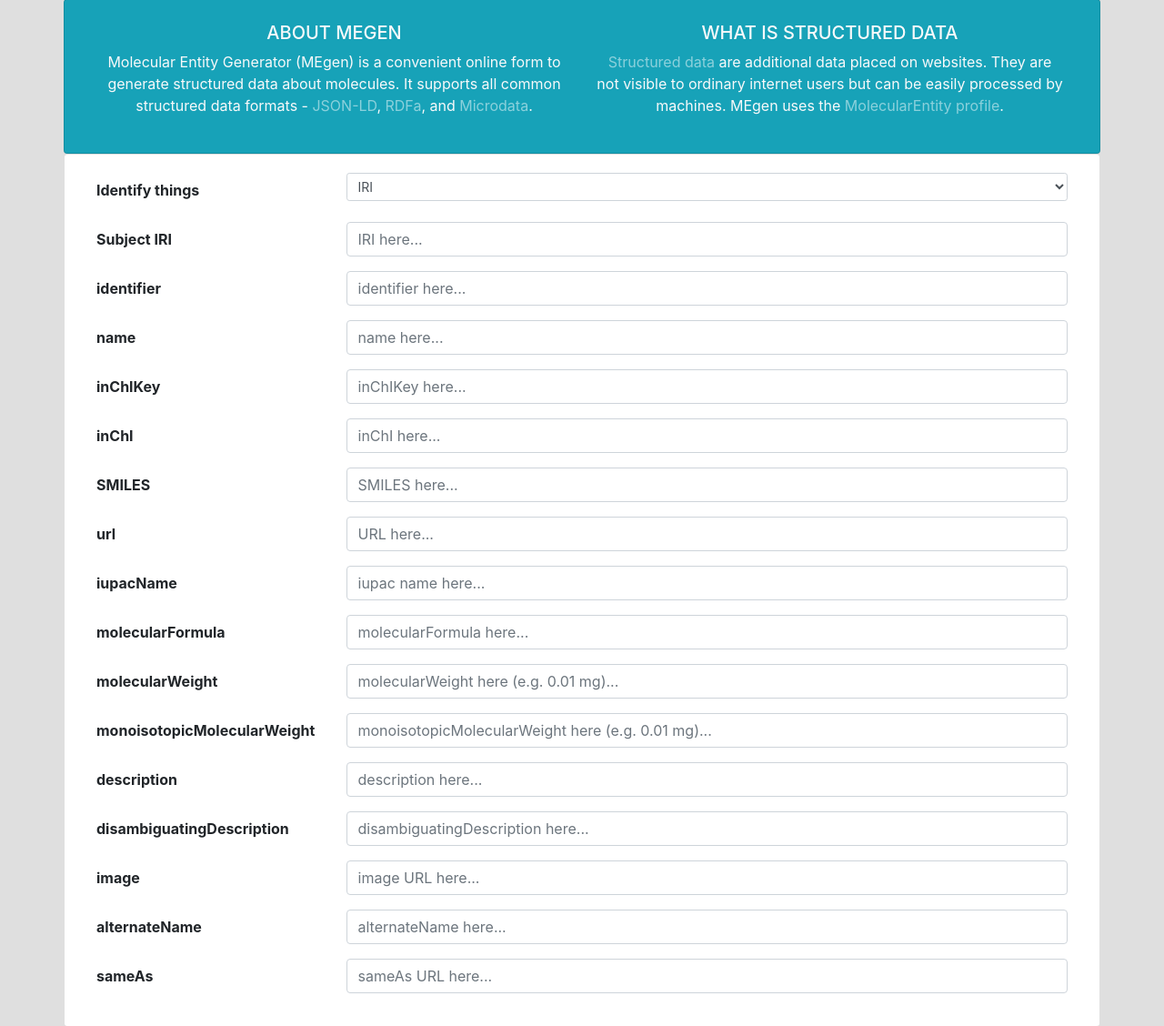
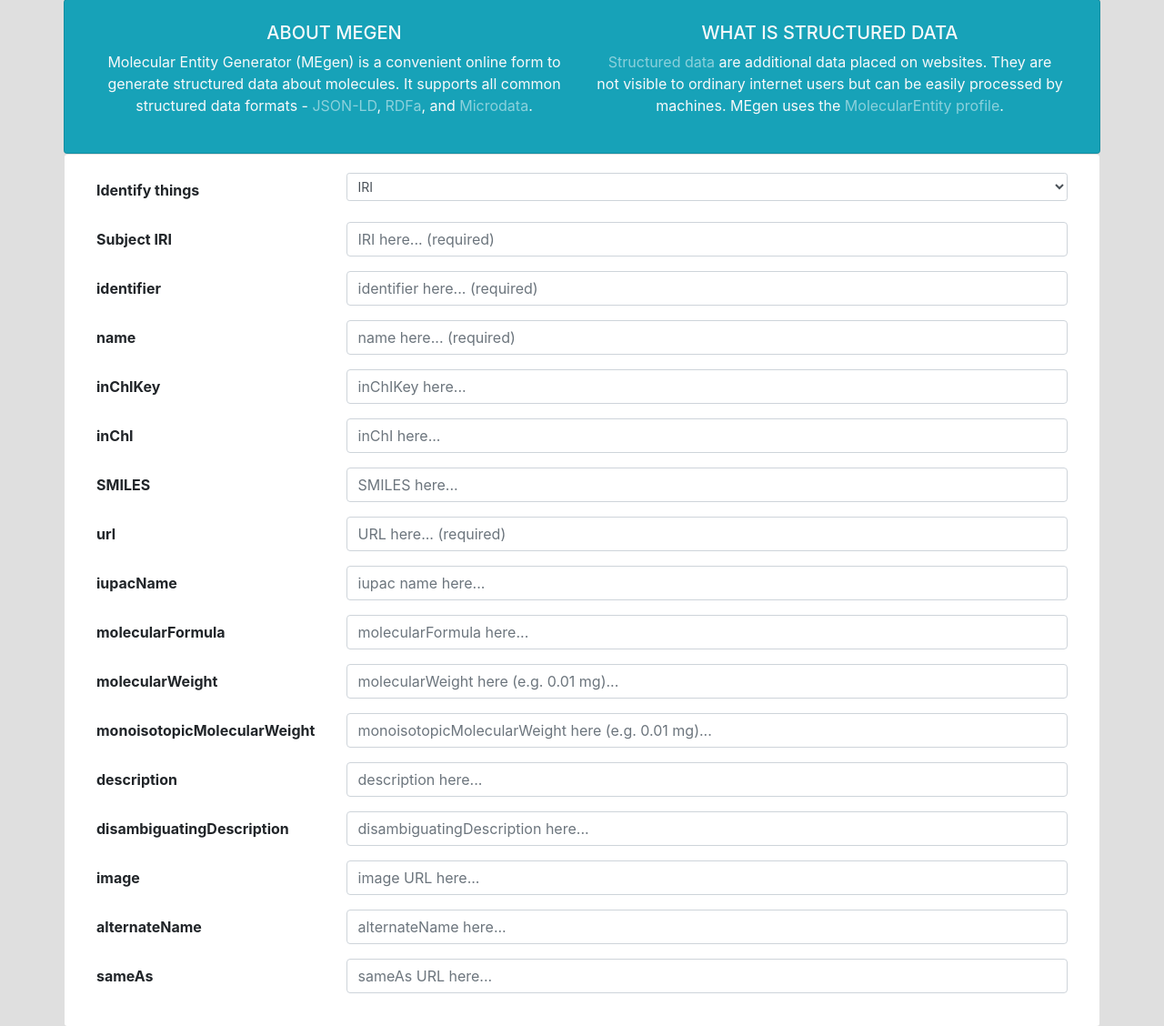
Before and after one commit to lszeremeta/MEgen, a PHP site: page / in a window 1280 px wide. Shown: the part 403-1531 px from the top of the page at 91% size. Run offline with PHP 8.4, Linux system fonts and the light colour scheme.

Commit message:
Indicate which fields are required

```diff
--- a/index.html
+++ b/index.html
@@ -77,20 +77,20 @@
             <div class="form-group row">
                 <label class="col-sm-3 col-form-label">Subject IRI</label>
                 <div class="col-sm-9">
-                    <input class="form-control iri-thing1" name="iri-1" placeholder="IRI here..." required type="url">
+                    <input class="form-control iri-thing1" name="iri-1" placeholder="IRI here... (required)" required type="url">
                 </div>
             </div>
             <div class="form-group row">
                 <label class="col-sm-3 col-form-label">identifier</label>
                 <div class="col-sm-9">
-                    <input class="form-control" name="identifier-1" placeholder="identifier here..." required
+                    <input class="form-control" name="identifier-1" placeholder="identifier here... (required)" required
                            type="text">
                 </div>
             </div>
             <div class="form-group row">
                 <label class="col-sm-3 col-form-label">name</label>
                 <div class="col-sm-9">
-                    <input class="form-control" name="name-1" placeholder="name here..." required type="text">
+                    <input class="form-control" name="name-1" placeholder="name here... (required)" required type="text">
                 </div>
             </div>
             <div class="form-group row">
@@ -116,7 +116,7 @@
             <div class="form-group row">
                 <label class="col-sm-3 col-form-label">url</label>
                 <div class="col-sm-9">
-                    <input class="form-control" name="url-1" placeholder="URL here..." required type="url">
+                    <input class="form-control" name="url-1" placeholder="URL here... (required)" required type="url">
                 </div>
             </div>
             <div class="form-group row">
```
Also changed, not shown: next.php (+7 -4 lines).
